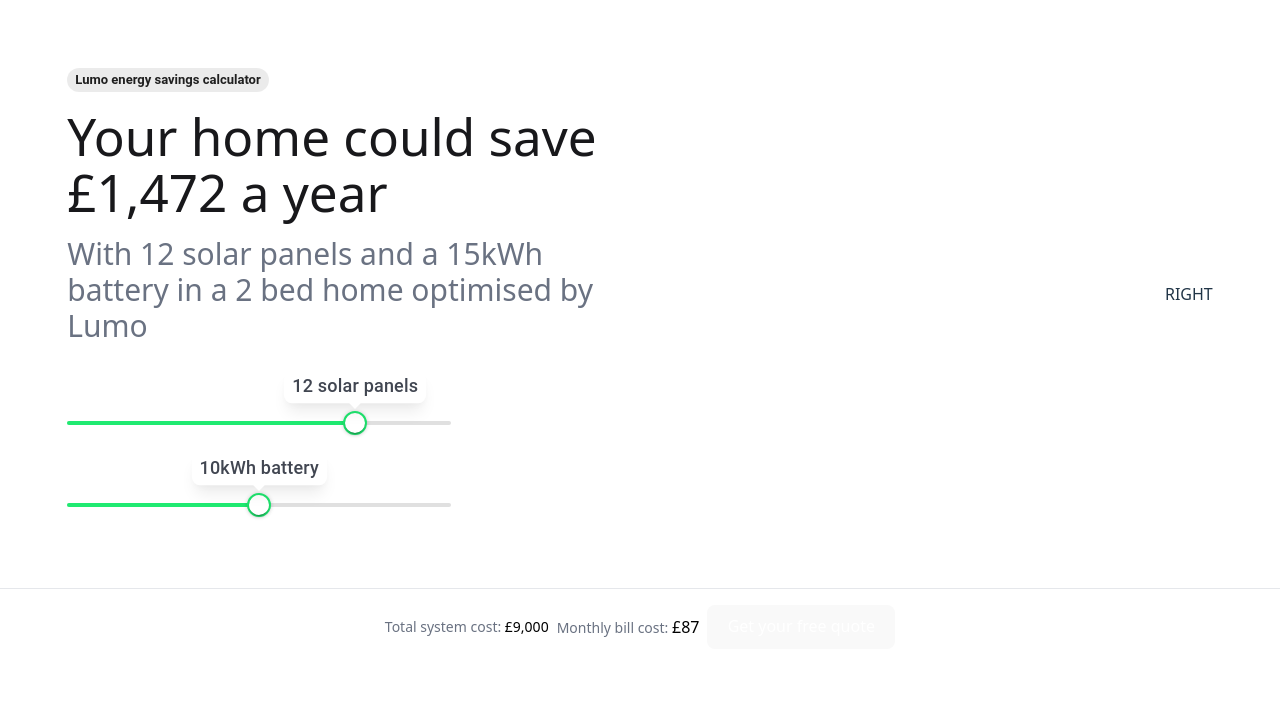
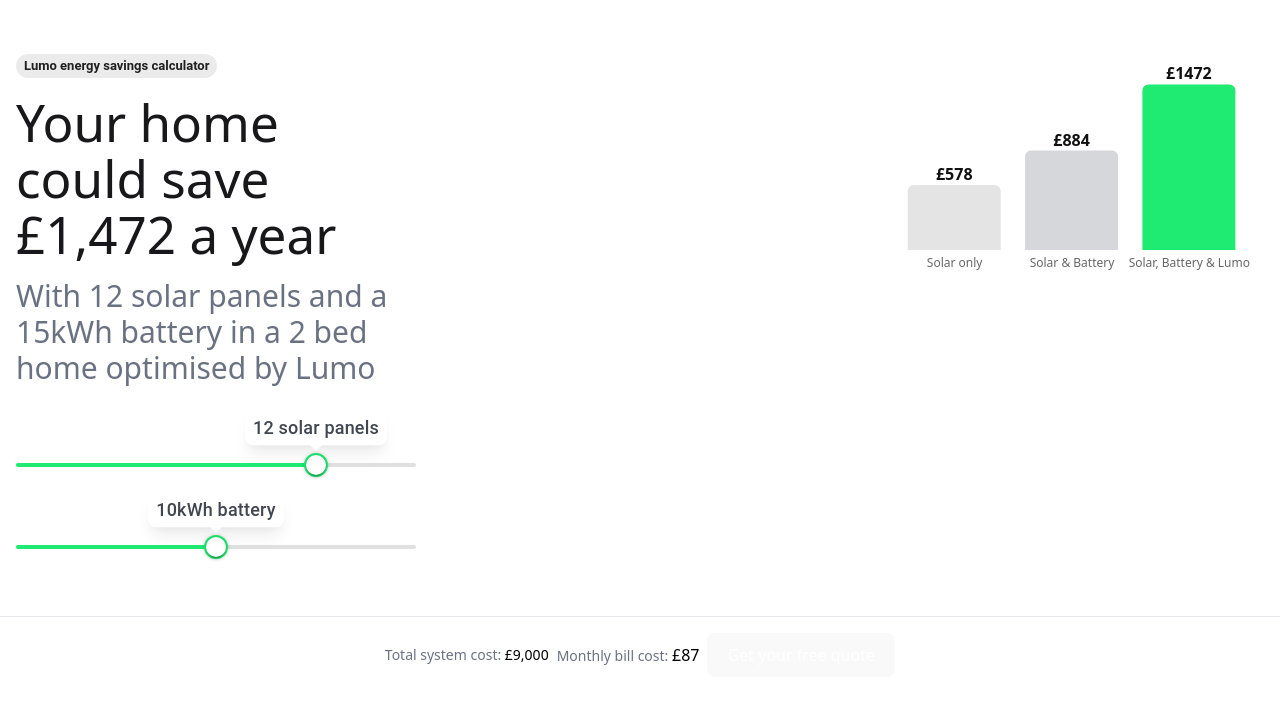
Before and after one commit to aleix-canet/lumo-saving-calculator, a React (Vite) app: page / in a window 1280 px wide. Shown: the top 704 px of the page. Built offline with nearby package versions, Linux system fonts and the light colour scheme.

Commit message:
Add AnnualSavingsChart

```diff
--- a/package.json
+++ b/package.json
@@ -20,6 +20,7 @@
     "react": "^19.1.0",
     "react-dom": "^19.1.0",
     "react-router": "^7.7.1",
+    "recharts": "^3.1.0",
     "tailwindcss": "^4.1.11"
   },
   "devDependencies": {
--- a/src/components/CustomSlider.tsx
+++ b/src/components/CustomSlider.tsx
@@ -1,14 +1,15 @@
 import { Slider, type SliderProps } from '@mui/material';
 import { styled } from '@mui/material/styles';
+import { colors } from '../constants/colors';
 
 const CustomSlider = styled(Slider)<SliderProps>(() => ({
-  color: '#1FEA71',
+  color: colors.lumoGreen,
   height: 4,
   '& .MuiSlider-thumb': {
     height: 24,
     width: 24,
     backgroundColor: 'white',
-    border: '2px solid #1FEA71',
+    border: `2px solid ${colors.lumoGreen}`,
     boxShadow: '0px 0px 4px rgba(0,0,0,0.15)',
     '&:hover, &.Mui-focusVisible, &.Mui-active': {
       boxShadow: '0px 0px 6px rgba(0,0,0,0.25)',
@@ -19,7 +20,7 @@
     opacity: 1,
   },
   '& .MuiSlider-track': {
-    backgroundColor: '#1FEA71',
+    backgroundColor: colors.lumoGreen,
     border: 'none',
   },
   '& .MuiSlider-valueLabel': {
--- /dev/null
+++ b/src/constants/colors.tsx
@@ -0,0 +1,9 @@
+export const colors = {
+  lumoGreen: '#1FEA71',
+  grey: {
+    100: '#E4E4E4',
+    300: '#D5D7DA',
+    500: '#717680',
+    600: '#414651',
+  },
+};
--- /dev/null
+++ b/src/pages/SavingsCalculator/AnnualSavingsChart.tsx
@@ -0,0 +1,65 @@
+import {
+  Bar,
+  BarChart,
+  Cell,
+  LabelList,
+  ResponsiveContainer,
+  Tooltip,
+  XAxis,
+} from 'recharts';
+import { colors } from '../../constants/colors';
+
+const AnnualSavingsChart: React.FC = () => {
+  const data = [
+    {
+      name: 'Solar only',
+      savings: 578,
+      fill: colors.grey[100],
+    },
+    {
+      name: 'Solar & Battery',
+      savings: 884,
+      fill: colors.grey[300],
+    },
+    {
+      name: 'Solar, Battery & Lumo',
+      savings: 1472,
+      fill: colors.lumoGreen,
+    },
+  ];
+
+  return (
+    <div className="w-full max-w-sm h-[250px] mx-auto">
+      <ResponsiveContainer width="100%" height="100%">
+        <BarChart
+          data={data}
+          margin={{ top: 16, right: 16, left: 16, bottom: 24 }}
+        >
+          <XAxis
+            dataKey="name"
+            axisLine={false}
+            tickLine={false}
+            tick={{ fontSize: 12 }}
+          />
+          <Tooltip
+            formatter={(value: number) => `£${value}`}
+            cursor={{ fill: 'transparent' }}
+          />
+          <Bar dataKey="savings" radius={[6, 6, 0, 0]}>
+            <LabelList
+              dataKey="savings"
+              position="top"
+              formatter={(val: number) => `£${val}`}
+              style={{ fill: '#111', fontWeight: 600 }}
+            />
+            {data.map((entry, index) => (
+              <Cell key={`cell-${index}`} fill={entry.fill} />
+            ))}
+          </Bar>
+        </BarChart>
+      </ResponsiveContainer>
+    </div>
+  );
+};
+
+export default AnnualSavingsChart;
--- a/src/pages/SavingsCalculator/index.tsx
+++ b/src/pages/SavingsCalculator/index.tsx
@@ -1,15 +1,17 @@
 import Chip from '@mui/material/Chip';
 import { useState } from 'react';
 import CustomSlider from '../../components/CustomSlider';
+import AnnualSavingsChart from './AnnualSavingsChart';
 
 const SavingsCalculator = () => {
   const [solarPanels, setSolarPanels] = useState(12);
   const [batterySize, setBatterySize] = useState(10);
-
+  // Consider changing to max-w-sm....
   return (
     <div className="min-h-screen bg-white grid grid-rows-[auto_auto]">
       <main className="flex items-center justify-center w-full px-4">
-        <div id="left-container" className="flex flex-col gap-16">
+        <div className="flex flex-row items-start justify-between w-full max-w-screen-xl gap-16">
+          <div id="left-container" className="flex flex-col gap-16 flex-1">
             <div
               id="text-container"
               className="flex flex-col gap-4 items-start max-w-[50%]"
@@ -24,13 +26,13 @@
                 <span>save £1,472 a year</span>
               </h1>
               <h2 className="text-gray-500 text-3xl font-light">
-              With 12 solar panels and a 15kWh battery in a 2 bed home optimised
-              by Lumo
+                With 12 solar panels and a 15kWh battery in a 2 bed home
+                optimised by Lumo
               </h2>
             </div>
             <div
               id="sliders-container"
-            className="flex flex-col gap-8 w-full max-w-sm"
+              className="flex flex-col gap-8 w-full max-w-[50%]"
             >
               <CustomSlider
                 value={solarPanels}
@@ -55,7 +57,13 @@
               />
             </div>
           </div>
-        <div id="right-container">RIGHT</div>
+          <div
+            id="right-container"
+            className="w-full max-w-sm flex justify-center"
+          >
+            <AnnualSavingsChart />
+          </div>
+        </div>
       </main>
 
       <footer className="border-t border-gray-200 py-4 px-4">
```
Also changed, not shown: src/pages/SavingsCalculator/LifetimeSavingsChart.tsx (added), 1 other file (tests, documents, lock files or other folders). Lines whose indentation alone changed are shown as unchanged.
